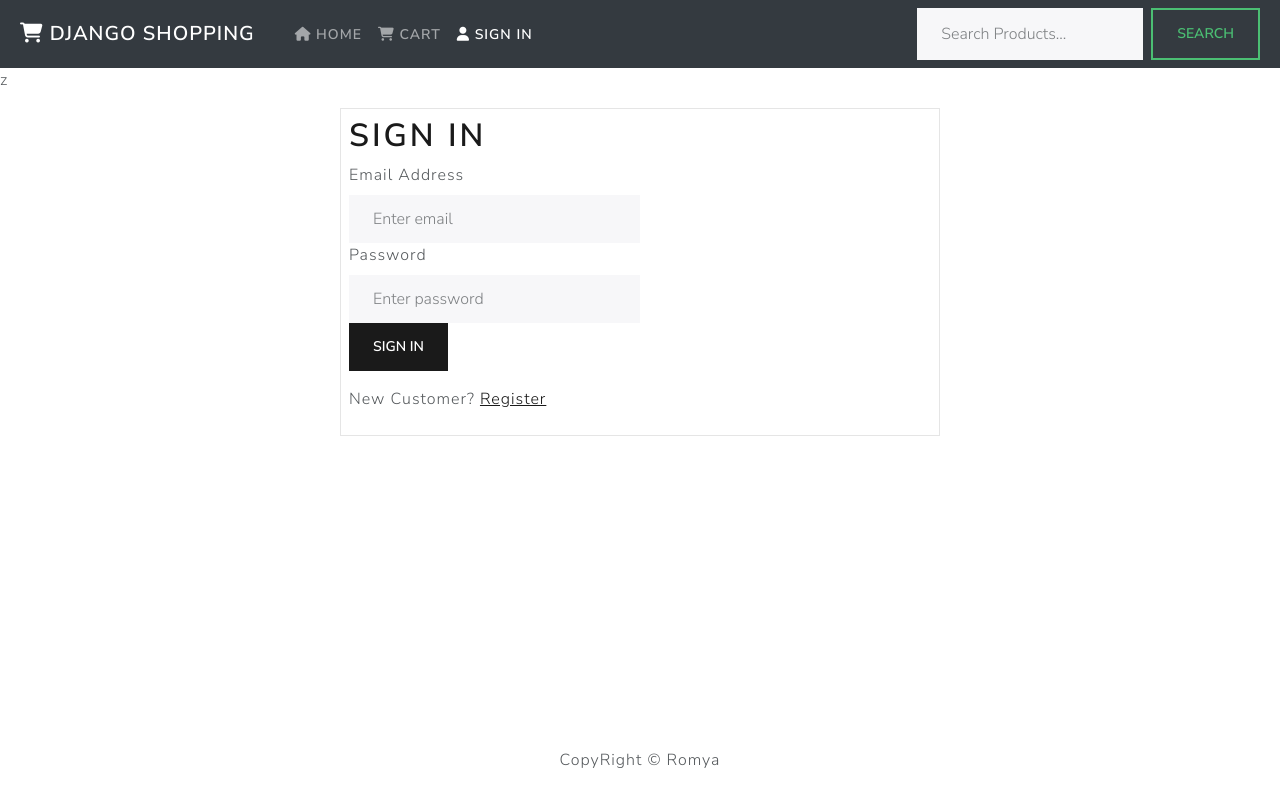
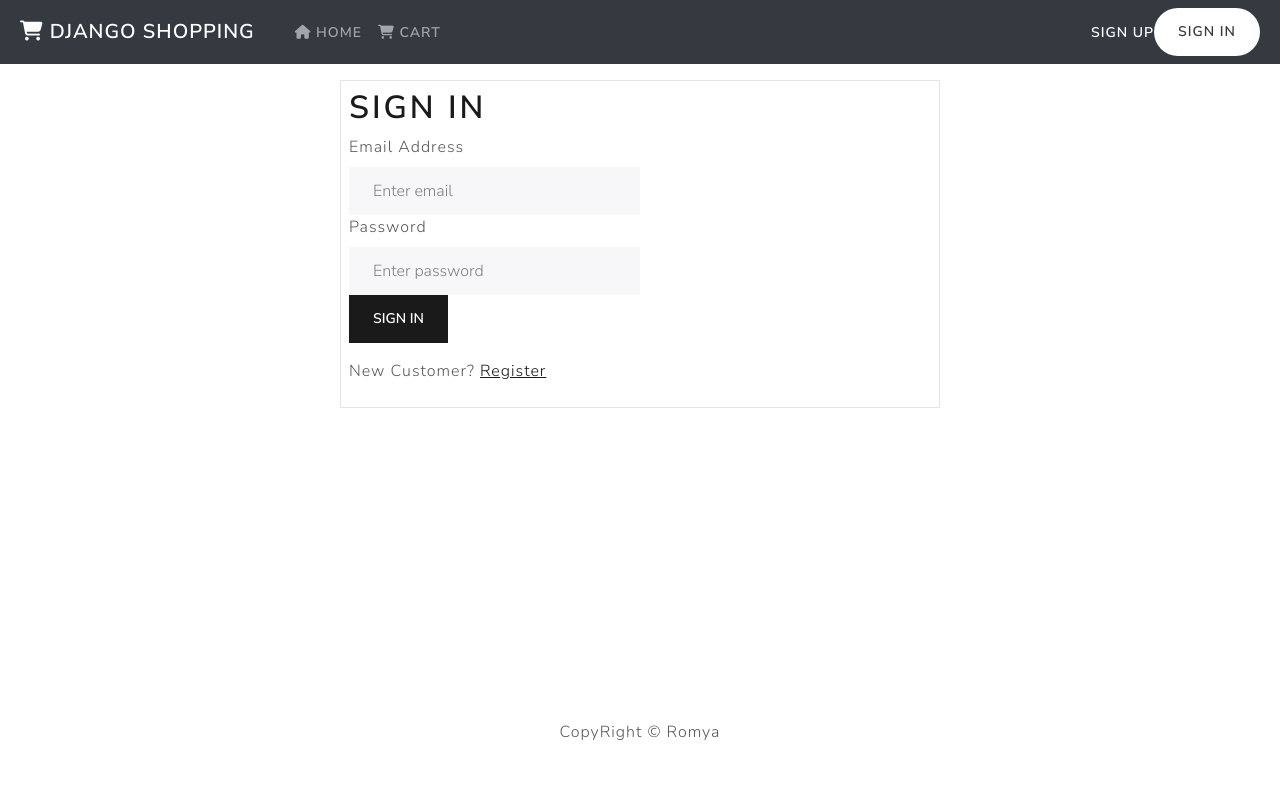
Before and after one commit to romanyn36/Django-react-e-commerce, a React (Create React App) app in the folder frontend/: page /login in a window 1280 px wide. Built offline with nearby package versions, Linux system fonts and the light colour scheme.

Commit message:
enhnace ment in ui

```diff
--- a/frontend/src/components/Haeder.jsx
+++ b/frontend/src/components/Haeder.jsx
@@ -38,7 +38,8 @@ function Haeder() {
 
             <Nav className="me-auto my-2 my-lg-0"
               style={{ maxHeight: '100px' }}
-              navbarScroll>
+
+            >
               <LinkContainer to="/">
                 <Nav.Link href="/">
                   <i class="fa fa-home"></i> Home
@@ -50,27 +51,37 @@ function Haeder() {
                 </Nav.Link>
               </LinkContainer>
 
+
+            </Nav>
+            <div className="d-flex justify-content-center align-items-center mt-5 mt-md-0 text-white">
               {userInfo ? (
-                <NavDropdown title={userInfo.name} id="username">
+                <NavDropdown className="d-none d-md-block" title={userInfo.name} id="username">
                   <LinkContainer to="/profile">
                     <NavDropdown.Item>Profile</NavDropdown.Item>
                   </LinkContainer>
                   <AlertModal customebutton={<NavDropdown.Item>Logout</NavDropdown.Item>}
                     myaction={logoutHandler}
                     title="Logout" message="Are you sure you want to logout?"
-                      savetitle="Logout"
-                      variant="danger"
-                      >
+                    savetitle="Logout"
+                    variant="danger"
+                  >
 
                   </AlertModal>
                 </NavDropdown>
               ) : (
-                <LinkContainer to="login/">
+                <dev className="d-flex justify-content-between align-items-center " style={{ minWidth: '150px' }}>
+                  <LinkContainer to="/register">
+                    <Nav.Link className="text-white" >
+                      Sign Up
+                    </Nav.Link>
+                  </LinkContainer>
 
-                  <Nav.Link>
-                    <i class="fa fa-user"></i> Sign In
-                  </Nav.Link>
-                </LinkContainer>
+                  <LinkContainer to="/login">
+                    <Button
+                      className="btn bg-white text-dark rounded-pill fw-bold"
+                    >Sign In</Button>
+                  </LinkContainer>
+                </dev>
               )}
 
 
@@ -88,12 +99,12 @@ function Haeder() {
                 </NavDropdown>
               )}
 
-            </Nav>
-            <SearchBox />
+            </div>
+
           </Navbar.Collapse>
         </Container>
       </Navbar>
-      z
+
     </header>
   );
 }
--- a/frontend/src/components/Loader.jsx
+++ b/frontend/src/components/Loader.jsx
@@ -9,9 +9,9 @@ function Loader({size=100}) {
                 width:`${size}px`
             }}
             >
-                <span className='sr-only'>Loading...</span>
+
             </Spinner>
-
+            <span className='sr-only'>Loading...</span>
             {/* <Spinner animation="grow" variant="dark" /> */}
         </div>
     );
--- a/frontend/src/components/SearchBox.jsx
+++ b/frontend/src/components/SearchBox.jsx
@@ -1,15 +1,27 @@
 import React, { useState } from 'react'
 import { Button, Form } from 'react-bootstrap'
+import { useSelector } from 'react-redux'
 import { useNavigate } from 'react-router-dom'
 
 const SearchBox = () => {
     const navigate = useNavigate()
     const [keyword, setKeyword] = useState('')
+    const userLogin = useSelector(state => state.userLogin)
+    const currentpath = window.location.pathname
+    const { userInfo } = userLogin
     const onSubmitHandler = (e) => {
         e.preventDefault()
         if (keyword.trim()) {
             // redirect to the search page
-            navigate(`/?keyword=${keyword}&page=1`)
+            // if search contains /admin/products redirect to this page
+            console.log("currentUrl", currentpath)
+            if (currentpath.includes('/admin/products')) {
+                navigate(`/admin/products?keyword=${keyword}&page=1`)
+            }
+            else {
+                navigate(`/?keyword=${keyword}&page=1`)
+            }
+
         }
     }
     return (
--- a/frontend/src/screens/HomeScreen.jsx
+++ b/frontend/src/screens/HomeScreen.jsx
@@ -35,7 +35,7 @@ function HomeScreen() {
 
   return (
     <div>
-
+   <SearchBox />
       {loading ? <Loader></Loader> :
         error ? <Message variant='danger'> {error}</Message>
           : products && products.length === 0 ? <Message variant='info'>No Products Found</Message> :
--- a/frontend/src/screens/ProductsListScreen.jsx
+++ b/frontend/src/screens/ProductsListScreen.jsx
@@ -9,6 +9,7 @@ import AlertModal from '../components/AertModal'
 import { deleteProductAction, productsListAction } from '../actions/productActions'
 import Paginator from '../components/Paginator'
 import { MEDIA_BASE_URL } from '../constants/urlConfig'
+import SearchBox from '../components/SearchBox'
 
 function ProductsListScreen() {
     const searchQuery = window.location.search?window.location.search:''
@@ -39,13 +40,17 @@ function ProductsListScreen() {
 
     return (
         <div>
+
             {errorDelete && <Alert variant='danger'>{errorDelete}</Alert>}
 
             <Row className='align-items-center'>
                 <Col >
                     <h1>Proucts</h1>
+                    <SearchBox />
                 </Col>
+
                 <Col className='text-end'>
+
                     <Button className='my-3' onClick={() => navigate('/admin/products/add')}>
                         <i className='fas fa-plus'></i> Create Product
                     </Button>
```
